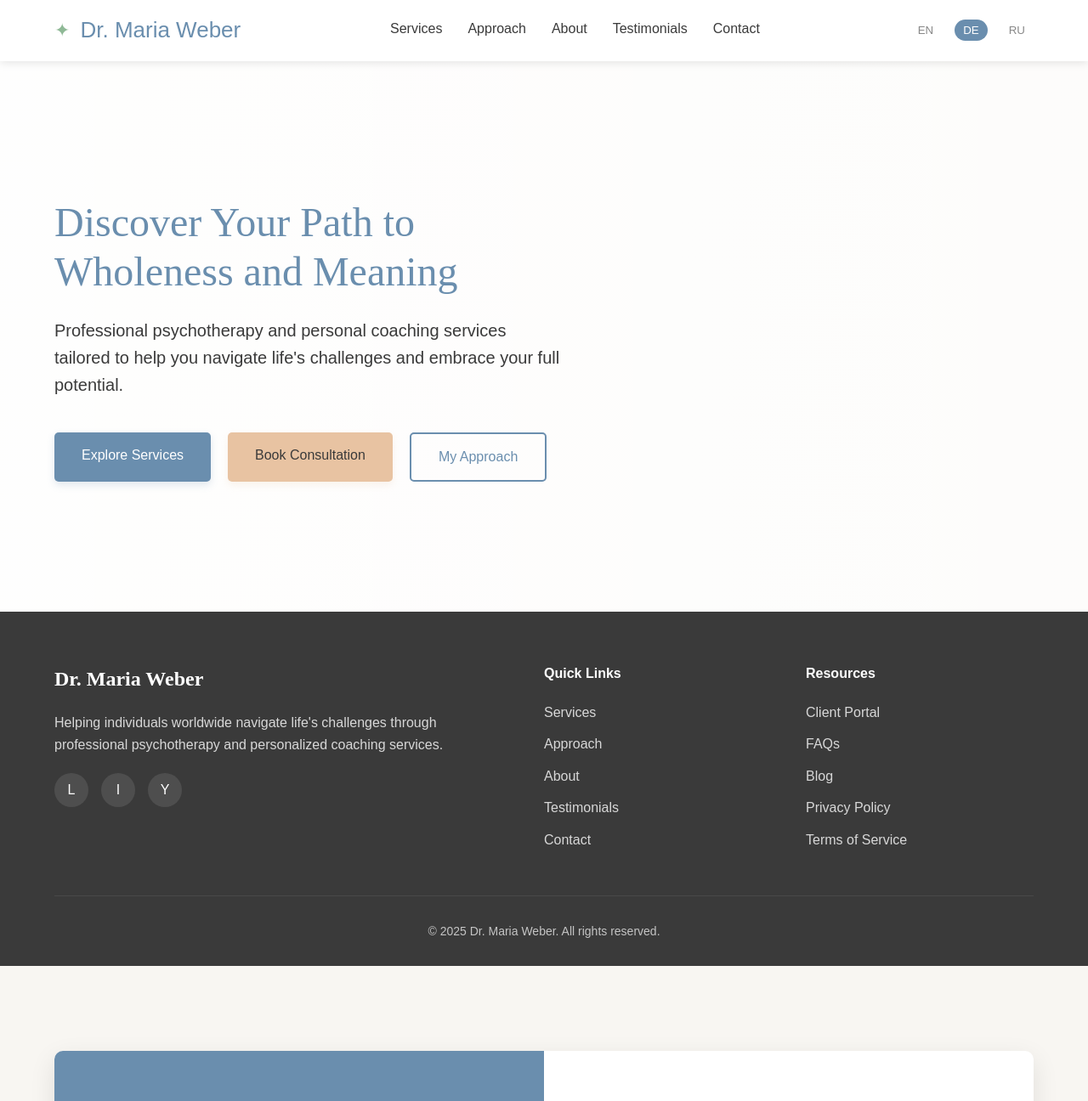
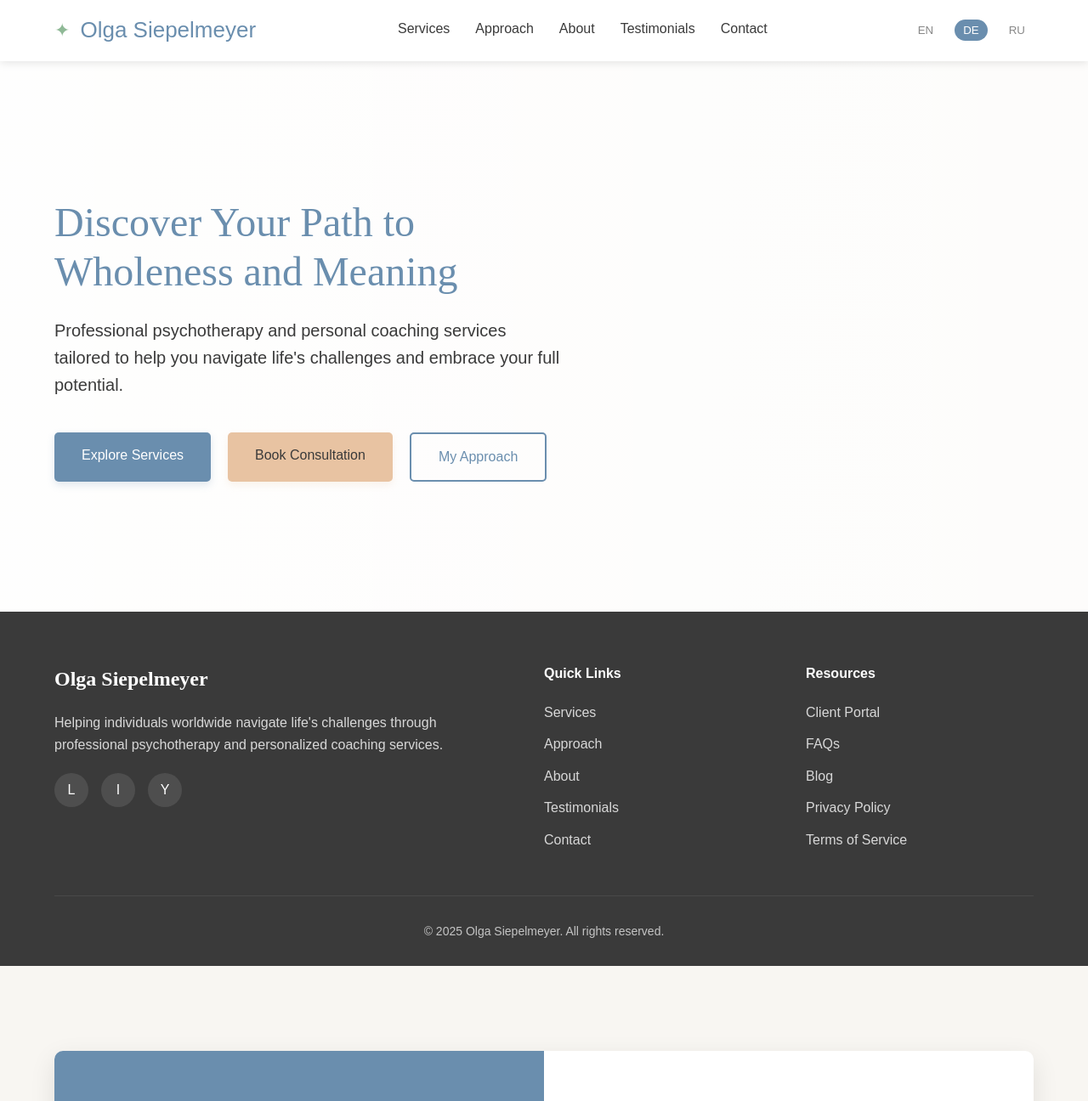
Before and after one commit to paparomes/thepowerinside-mockup-comfort, a plain HTML site: page index.html in a window 1280 px wide. Shown: the top 1296 px of the page at 85% size. Drawn offline with Linux system fonts and the light colour scheme.

Commit message:
updated name to Olga Siepelmeyer

```diff
--- a/index.html
+++ b/index.html
@@ -747,7 +747,7 @@
             <nav>
                 <div class="logo">
                     <div class="logo-icon">✦</div>
-                    <span>Dr. Maria Weber</span>
+                    <span>Olga Siepelmeyer</span>
                 </div>
                 <div class="nav-links">
                     <a href="#services">Services</a>
@@ -783,7 +783,7 @@
         <div class="container">
             <div class="footer-grid">
                 <div class="footer-about">
-                    <h3>Dr. Maria Weber</h3>
+                    <h3>Olga Siepelmeyer</h3>
                     <p>Helping individuals worldwide navigate life's challenges through professional psychotherapy and personalized coaching services.</p>
                     <div class="social-links">
                         <a href="#" class="social-link">L</a>
@@ -816,7 +816,7 @@
             </div>
 
             <div class="copyright">
-                <p>&copy; 2025 Dr. Maria Weber. All rights reserved.</p>
+                <p>&copy; 2025 Olga Siepelmeyer. All rights reserved.</p>
             </div>
         </div>
     </footer>
@@ -1044,10 +1044,10 @@
         <div class="container">
             <div class="about-grid">
                 <div class="about-image">
-                    <img src="/api/placeholder/400/500" alt="Dr. Maria Weber portrait" width="100%" height="100%">
+                    <img src="/api/placeholder/400/500" alt="Dr. Olga Siepelmeyer portrait" width="100%" height="100%">
                 </div>
                 <div class="about-content">
-                    <h2>About Dr. Maria Weber</h2>
+                    <h2>About Olga</h2>
                     <div class="about-text">
                         <p>With over 15 years of experience as a licensed psychotherapist and certified coach, I combine clinical expertise with a warm, authentic approach to create a space where healing and growth can flourish.</p>
                         <p>My background includes specialized training in trauma-informed care, cognitive-behavioral therapy, and solution-focused coaching. I believe in treating the whole person—acknowledging the complex interplay between mind, body, emotions, and relationships.</p>
```
